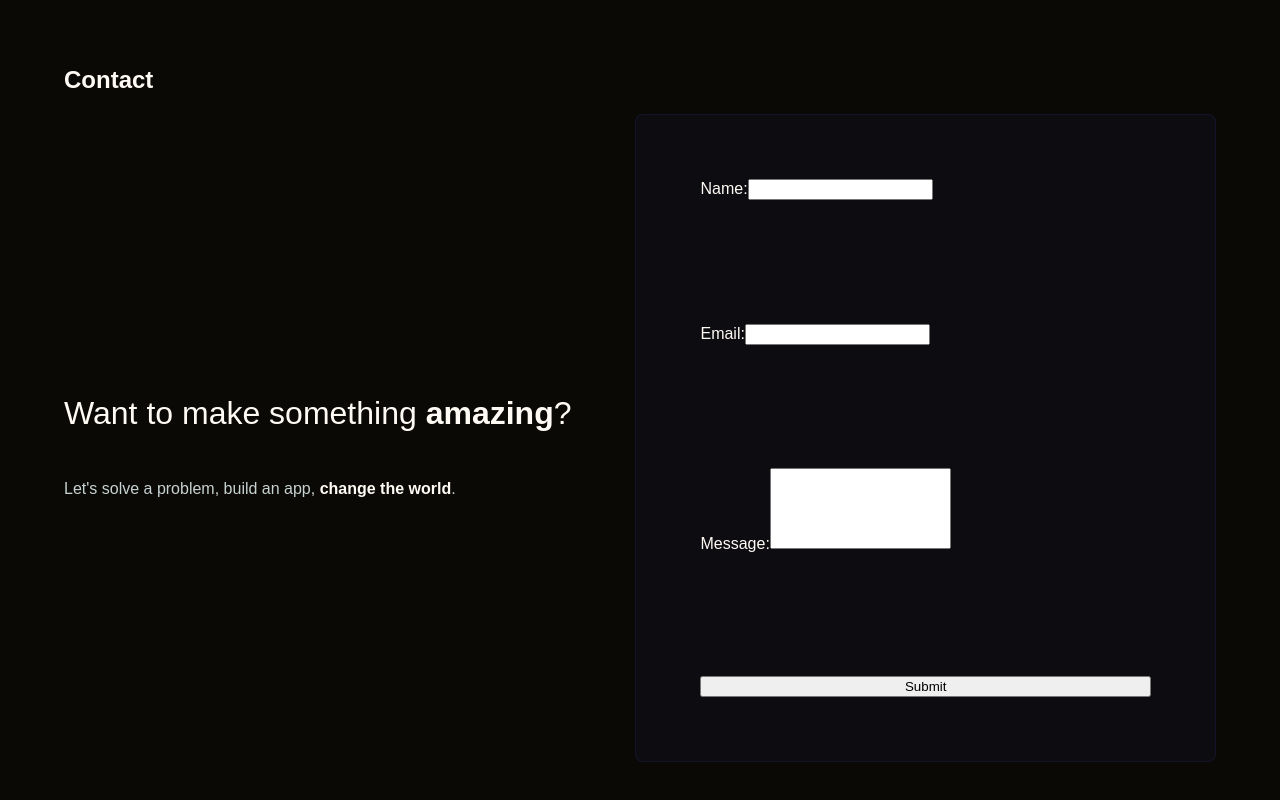
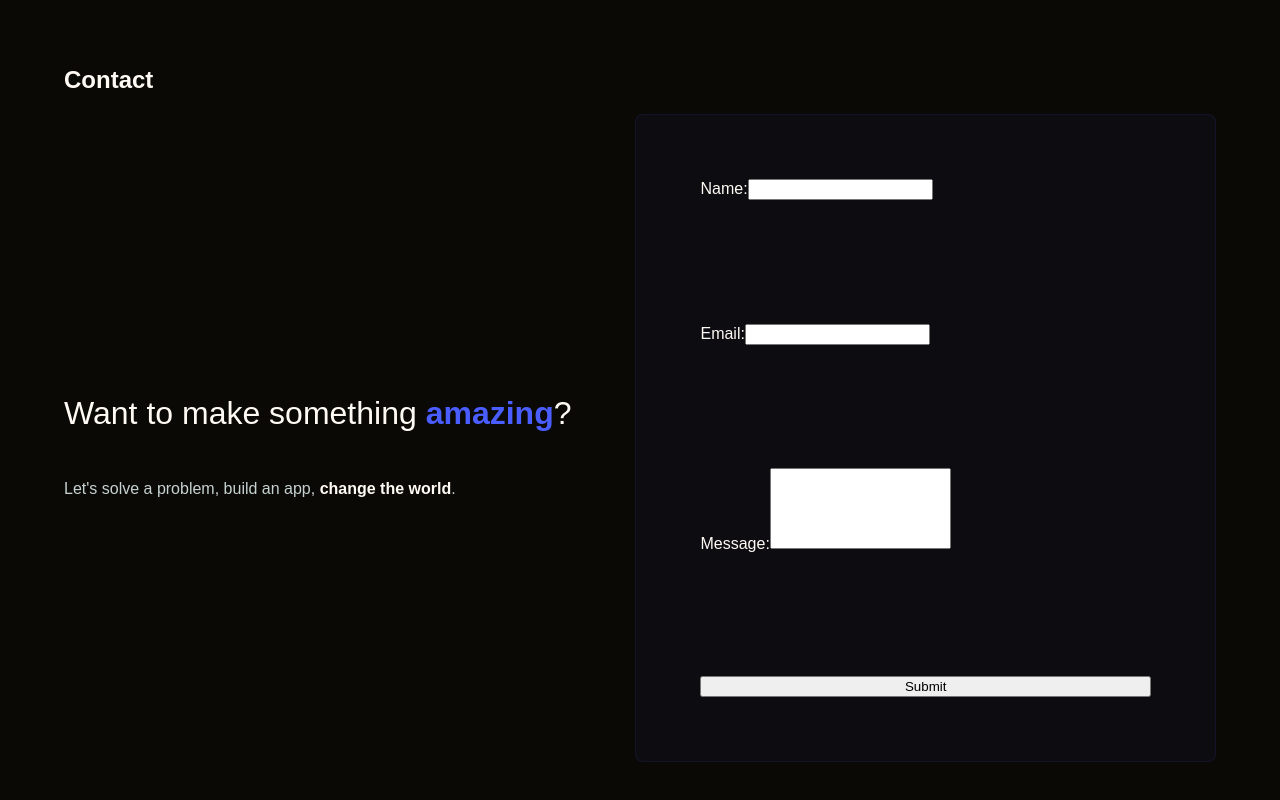
Before and after one commit to mccormickgriffin/griffin-mccormick-portfolio, a React (Create React App) app: page / in a window 1280 px wide. Shown: the part 2875-3675 px from the top of the page. Built offline with nearby package versions, Linux system fonts and the light colour scheme.

Commit message:
added highlight to contact

```diff
--- a/src/components/Contact.jsx
+++ b/src/components/Contact.jsx
@@ -8,7 +8,7 @@ function Contact() {
       <h1>Contact</h1>
       <div className="contact-section-content">
         <div className="contact-prompt">
-          <p>Want to make something <b>amazing</b>?</p>
+          <p>Want to make something <b className="highlight">amazing</b>?</p>
           <p>Let's solve a problem, build an app, <b>change the world</b>.</p>
         </div>
         <ContactForm />
--- a/src/styles/AboutMe.scss
+++ b/src/styles/AboutMe.scss
@@ -23,10 +23,6 @@
     h1 {
         font-size: 2.5em;
     }
-
-    .highlight {
-        color: $primary;
-    }
 }
 
 .bio {
--- a/src/styles/colors.scss
+++ b/src/styles/colors.scss
@@ -4,3 +4,7 @@ $background: #0a0905;
 $primary: #4a5dff;
 $secondary: #c6d2d2;
 $accent: #5a6672;
+
+.highlight {
+    color: $primary;
+}
```
